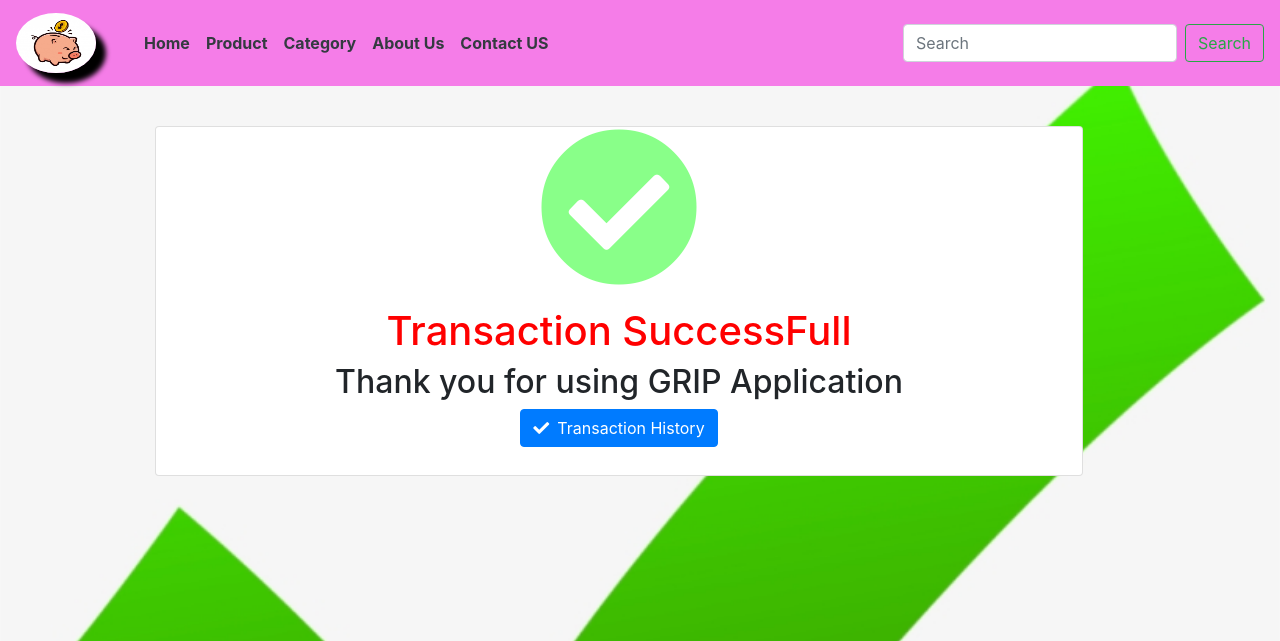
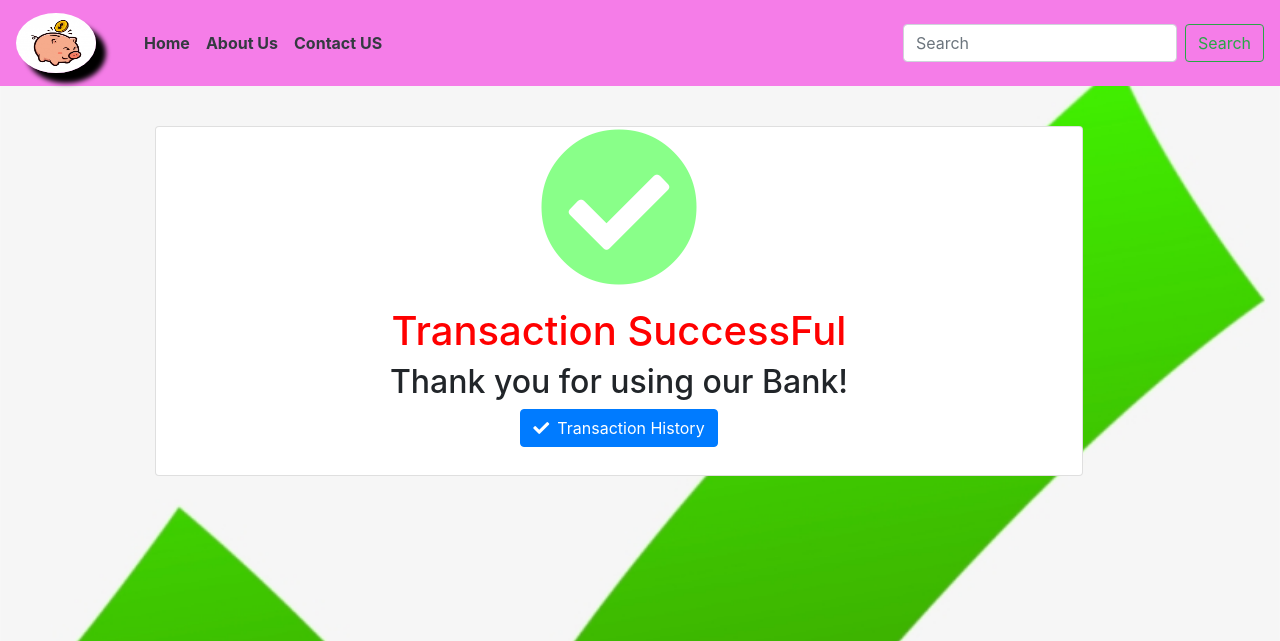
Before and after one commit to FatmirKondi/WebBankingSystem, a PHP site: page /success.php in a window 1280 px wide. Shown: the top 641 px of the page. Run offline with PHP 8.4, Linux system fonts and the light colour scheme.

Commit message:
Update success.php

```diff
--- a/BankingSystem/BankSystem/success.php
+++ b/BankingSystem/BankSystem/success.php
@@ -47,12 +47,6 @@
                     </li>
 
                     <li class="nav-item">
-                        <a class="nav-link text-dark" href="products.html">Product</a>
-                    </li>
-                    <li class="nav-item">
-                        <a class="nav-link text-dark" href="category.html">Category</a>
-                    </li>
-                    <li class="nav-item">
                         <a class="nav-link text-dark" href="aboutus.html">About Us</a>
 
                     </li>
@@ -76,8 +70,8 @@
         <i class="fas fa-check-circle icon"></i>
         <div class="card-body text-center">
             <div class="main">
-                <h1>Transaction SuccessFull</h1>
-                <h2>Thank you for using GRIP Application</h2>
+                <h1>Transaction SuccessFul</h1>
+                <h2>Thank you for using our Bank!</h2>
 
             </div>
             <div class="text-center pb-2">
```
